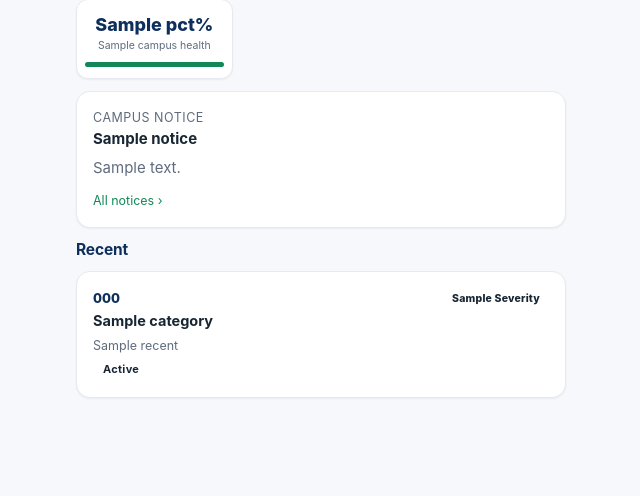
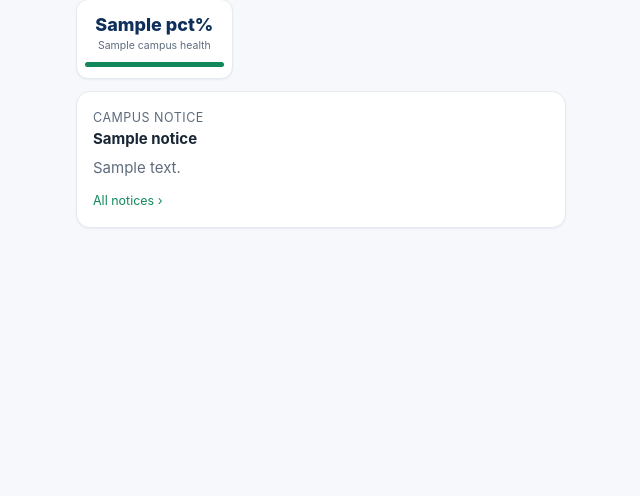
Before and after one commit to GarvChopra/Unipulse-main, a Flask app: template templates/faculty/home.html in a window 1280 px wide. Shown: the part 322-818 px from the top of the page, without its empty margins (319-959 px from the left). After the commit the page ends 550 px from the top, so only its background shows below. Run offline with Flask 3, Linux system fonts and the light colour scheme; the template is opened without the code that fills it: most values are stand-ins (such as "Sample title", 1, 10 or a date in 2020); some libraries are stand-ins or nearby versions.

Commit message:
Update home.html

```diff
--- a/templates/faculty/home.html
+++ b/templates/faculty/home.html
@@ -35,18 +35,4 @@
   <a class="tiny" href="/notices">All notices ›</a>
 </div>
 {% endif %}
-
-{% if recent %}
-<h3>Recent</h3>
-{% for r in recent %}
-<a class="card rcard" href="/grievance/{{ r.code }}">
-  <div class="top">
-    <div><div class="code">{{ r.code }}</div><div class="cat">{{ r.category or 'Pending review' }}</div></div>
-    <span class="badge-pri {{ r.severity or 'medium' }}">{{ (r.severity or 'medium')|capitalize }}</span>
-  </div>
-  <div class="loc">{{ r.location_label }}</div>
-  <div class="foot"><span class="chip {{ r.status }}">{{ r.status.replace('_',' ') }}</span></div>
-</a>
-{% endfor %}
-{% endif %}
 {% endblock %}
```
